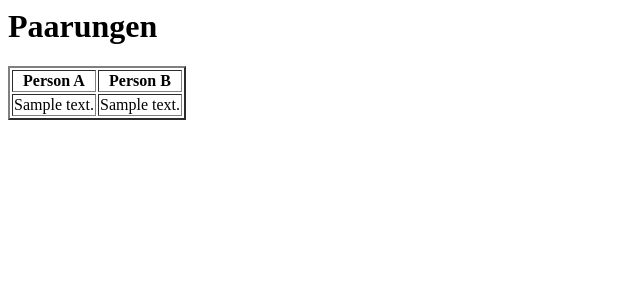
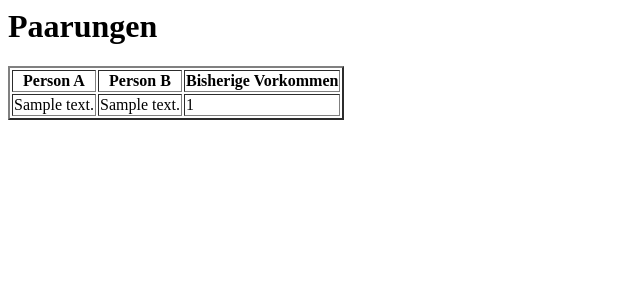
Before and after one commit to mario-spitze/coffee-break-raffle, a Django app: page /raffle/listRaffle/1 in a window 1280 px wide. Shown: the top 300 px of the page, without its empty margins (0-640 px from the left). Run offline with Django 3.2, Linux system fonts and the light colour scheme; tables that the repository leaves empty hold one stand-in row (values such as "Sample post").

Commit message:
Close #1 show count of repeated Pairings

```diff
--- a/raffle/templates/raffle/listEntry.html
+++ b/raffle/templates/raffle/listEntry.html
@@ -10,11 +10,13 @@
     <tr>
         <th>Person A</th>
         <th>Person B</th>
+        <th>Bisherige Vorkommen</th>
     </tr>
     {% for entry in object_list %}
     <tr>
         <td>{{ entry.personA }}</td>
         <td>{{ entry.personB }}</td>
+        <td>{{ entry.repeate }}</td>
     </tr>
     {% endfor %}
 </table>
--- a/raffle/views.py
+++ b/raffle/views.py
@@ -5,6 +5,7 @@ from .forms import CreatRaffleForm
 from django.views import generic
 from datetime import datetime
 from django.db.models import Q
+from django.db.models import Count
 
 import random
 from .models import *
@@ -49,4 +50,12 @@ class ListRaffleView(generic.ListView):
         object_list.extend(list(Pairing.objects.filter(
                 Q(event=query)
         )))
+
+        for entry in object_list:
+
+            entry.repeate = Pairing.objects.all().filter(personA=entry.personA, personB=entry.personB).count()
+            entry.repeate += Pairing.objects.all().filter(personA=entry.personB, personB=entry.personA).count()
+            entry.repeate -= 1
+            print(entry)
+
         return object_list
```
